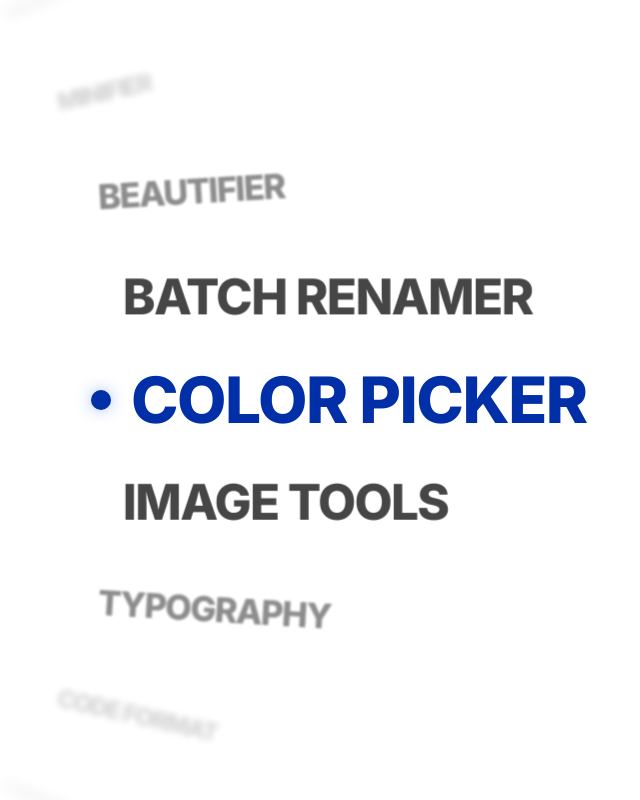
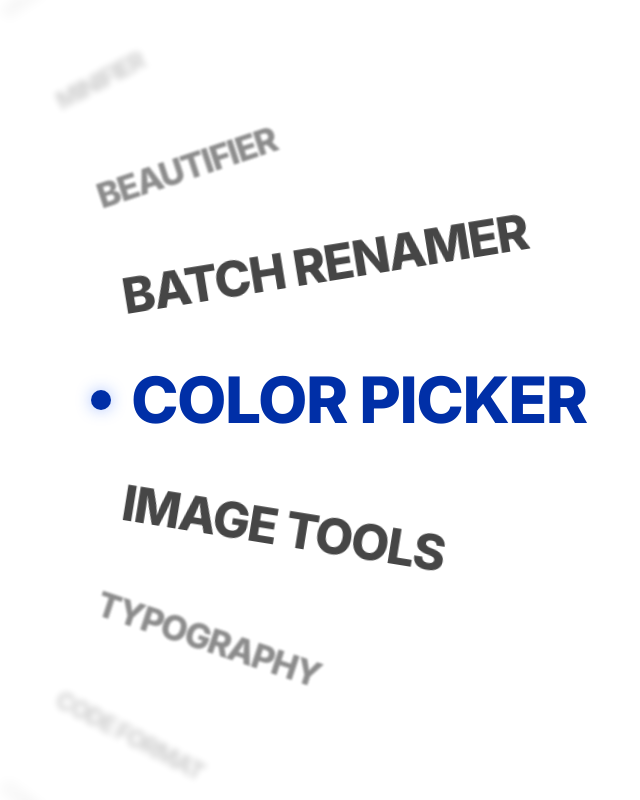
Before and after one commit to DAi0519/Toolbox, a React (Vite) app: page / in a window 1280 px wide. Shown: the whole page, without its empty margins (101-741 px from the left). Built offline with nearby package versions, Linux system fonts and the light colour scheme.

Commit message:
refactor: remove item counter-rotation and simplify distance calculation by integrating absolute angle logic into `dist` calculation.

```diff
--- a/src/components/GearWheel.tsx
+++ b/src/components/GearWheel.tsx
@@ -161,16 +161,13 @@ function ArcItem({
 }) {
   const slotAngle = index * ANGLE_STEP; // static angle for this slot
 
-  // The exact angle on screen for this item (-180 to 180). 0 is perfectly centered (rightmost edge)
-  const absoluteAngle = useTransform(smoothRotation, (r) => {
+  // How far is this item from the focal center (the left-most point = 0°)?
+  const dist = useTransform(smoothRotation, (r) => {
     let a = (r + slotAngle) % 360;
     if (a > 180) a -= 360;
     if (a < -180) a += 360;
-    return a;
+    return Math.abs(a);
   });
-
-  // How far is this item from the focal center (the left-most point = 0°)?
-  const dist = useTransform(absoluteAngle, Math.abs);
 
   // ─── Depth-of-field mapping ───
   const fontSize = useTransform(dist, [0, 10, 20, 30, 45], [64, 48, 32, 22, 16]);
@@ -180,10 +177,6 @@ function ArcItem({
 
   // Highlight the active item (distance close to 0) with Klein Blue
   const color    = useTransform(dist, [0, 5], ['#002FA7', '#000000']);
-
-  // Counter-rotate the active item so it stays absolutely horizontal at the focal point
-  // When absoluteAngle is e.g. 5 (tilted down 5deg), we rotate it -5deg locally so it's 0 relative to screen
-  const rotate   = useTransform(absoluteAngle, [-15, 0, 15], [15, 0, -15]);
 
   const pointerEvents = useTransform(dist, (d) => (d < 15 ? 'auto' : 'none'));
 
@@ -218,7 +211,6 @@ function ArcItem({
           filter,
           pointerEvents,
           transformOrigin: 'left center', // Grow outward from the left edge
-          rotate, // Apply the horizontal leveling counter-rotation
         }}
         transition={{ duration: 0.12 }}
       >
```
